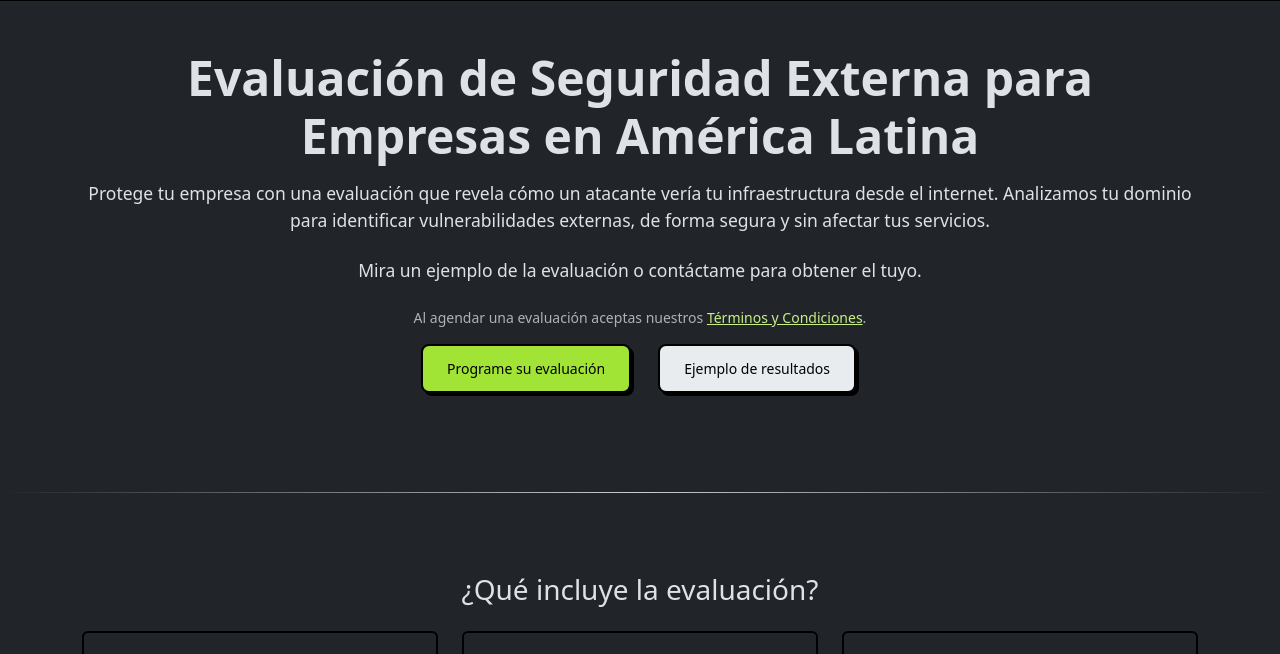
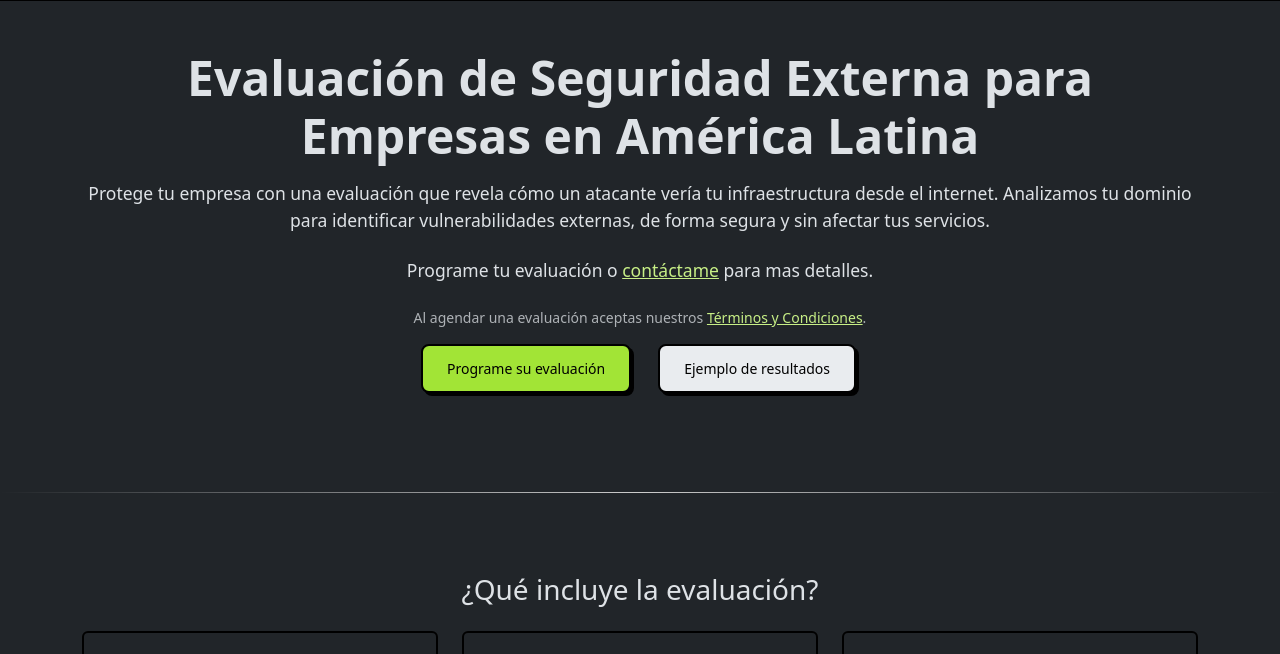
Before and after one commit to jorgesoft/jorgesilva-pro-v2, a Gatsby site: page /servicios-latam in a window 1280 px wide. Shown: the part 69-723 px from the top of the page. Built offline with nearby package versions, Linux system fonts and the light colour scheme; Gatsby itself is replaced by a stand-in of ours.

Commit message:
Fix services hero description

```diff
--- a/src/components/serviciosLatam/HeroSeguridad.jsx
+++ b/src/components/serviciosLatam/HeroSeguridad.jsx
@@ -11,7 +11,7 @@ const HeroSeguridad = () => (
         tu infraestructura desde el internet. Analizamos tu dominio para identificar vulnerabilidades externas, de forma segura y sin afectar tus servicios.
       </p>
       <p className="lead mt-3 mb-4">
-        Mira un ejemplo de la evaluación o contáctame para obtener el tuyo.
+        Programe tu evaluación o <a href="https://www.linkedin.com/in/jorgeecsilva/" target="_blank" className="text-decoration-underline">contáctame</a> para mas detalles.
       </p>
       <p className="text-muted">
         Al agendar una evaluación aceptas nuestros {" "}
```
